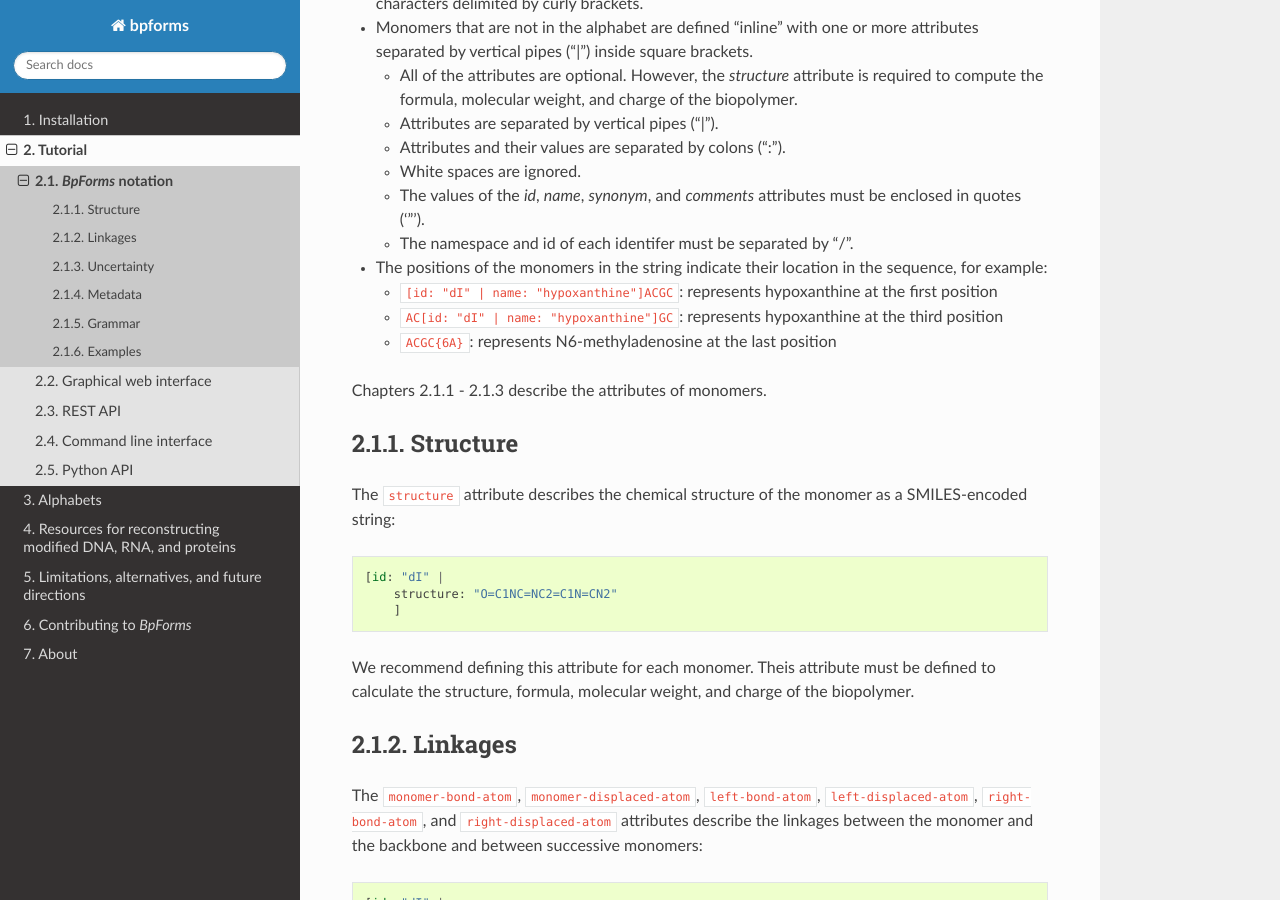
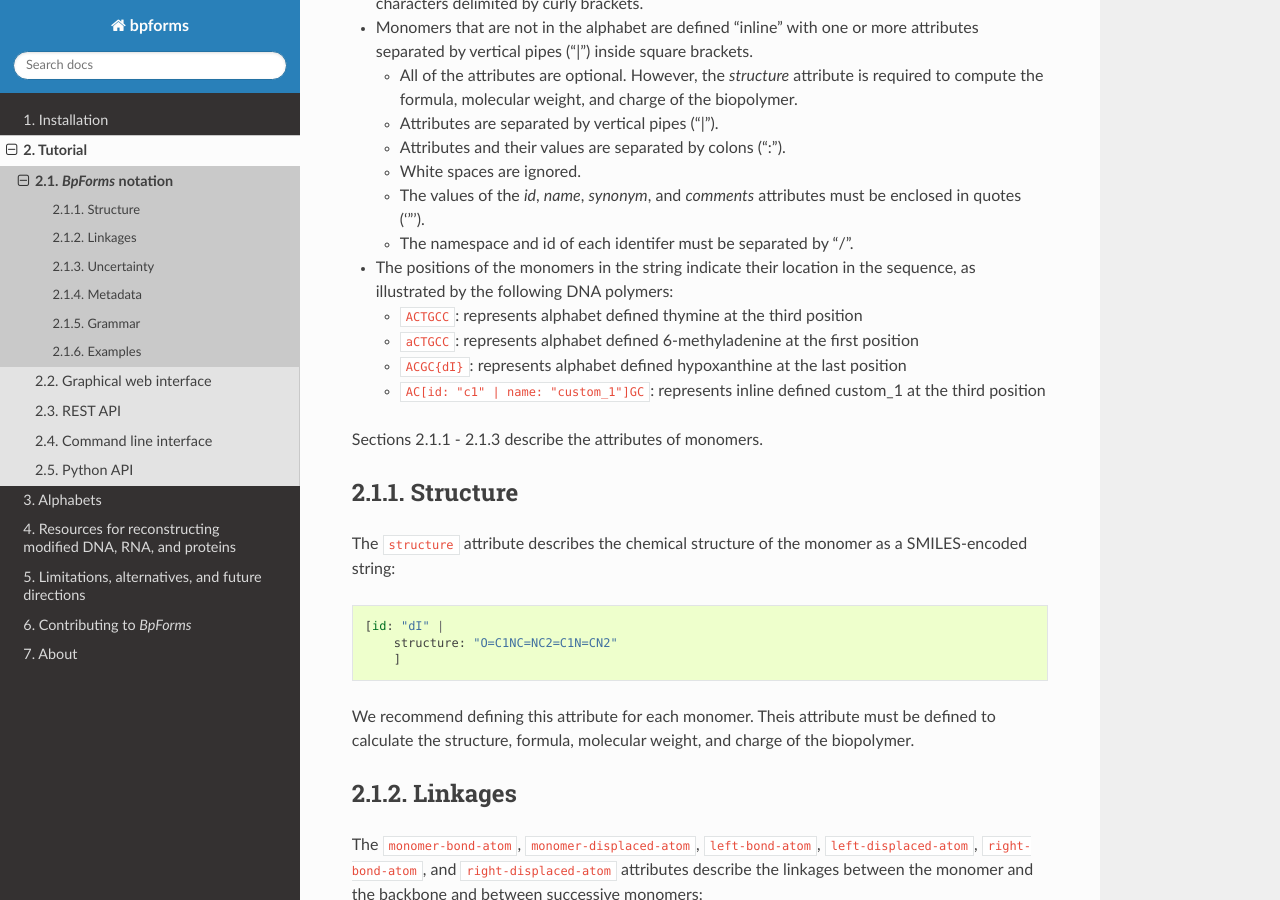
Before and after one commit to KarrLab/bpforms, a Sphinx documentation site: the page built from docs/notation.rst, in a window 1280 px wide and 900 px high, scrolled down 408 px. Built offline with Sphinx 7.4.7 and the Read the Docs theme 2.0.0, drawn with Linux system fonts in a browser that asks for light colours; pages that are not in the unit, such as notebooks, are missing from menus.

Commit message:
made examples in the `BpForms` notation section consistent with the yaml files.

```diff
--- a/docs/notation.rst
+++ b/docs/notation.rst
@@ -15,13 +15,14 @@ The `BpForms` notation unambiguously represents the primary structure of biopoly
   * The values of the `id`, `name`, `synonym`, and `comments` attributes must be enclosed in quotes ('"').
   * The namespace and id of each identifer must be separated by "/".
 
-* The positions of the monomers in the string indicate their location in the sequence, for example:
+* The positions of the monomers in the string indicate their location in the sequence, as illustrated by the following DNA polymers:
 
-  * ``[id: "dI" | name: "hypoxanthine"]ACGC``: represents hypoxanthine at the first position
-  * ``AC[id: "dI" | name: "hypoxanthine"]GC``: represents hypoxanthine at the third position
-  * ``ACGC{6A}``: represents N6-methyladenosine at the last position
+  * ``ACTGCC``: represents alphabet defined thymine at the third position
+  * ``aCTGCC``: represents alphabet defined 6-methyladenine at the first position
+  * ``ACGC{dI}``: represents alphabet defined hypoxanthine at the last position
+  * ``AC[id: "c1" | name: "custom_1"]GC``: represents inline defined custom_1 at the third position
 
-Chapters 2.1.1 - 2.1.3 describe the attributes of monomers.
+Sections 2.1.1 - 2.1.3 describe the attributes of monomers.
 
 
 Structure
```
